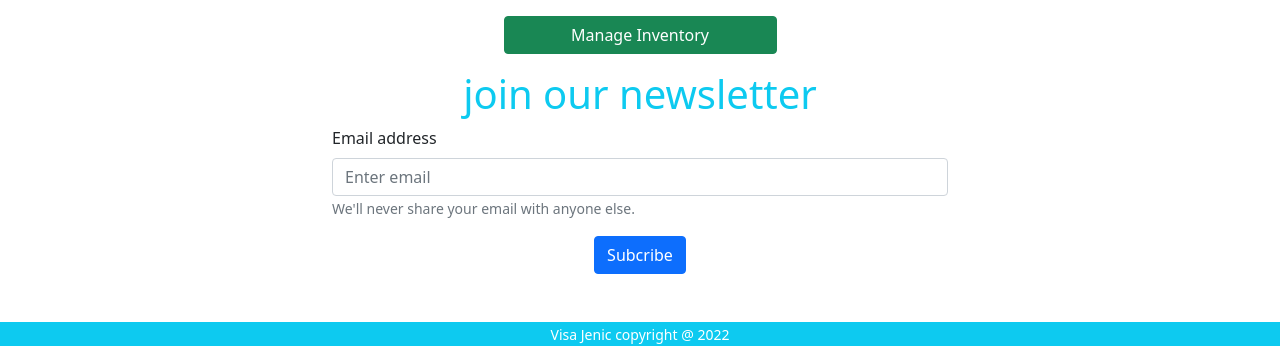
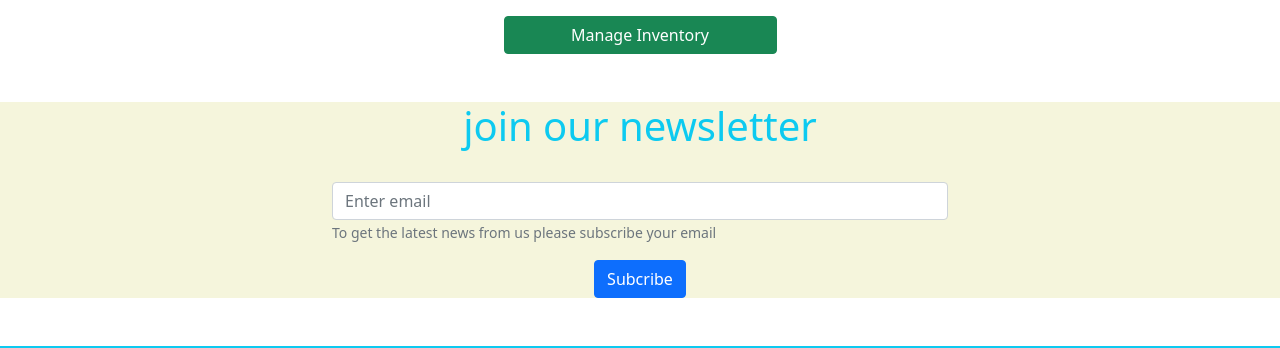
Before and after one commit to Sabit-Shafe/sports-gear-warehouse-client, a React (Create React App) app: page / in a window 1280 px wide. Shown: the part 1454-1802 px from the top of the page. Built offline with nearby package versions, Linux system fonts and the light colour scheme; no server answers.

Commit message:
newsletter part done

```diff
--- a/src/Pages/Home/Newsletter/Newsletter.js
+++ b/src/Pages/Home/Newsletter/Newsletter.js
@@ -3,15 +3,15 @@ import { Button, Form } from 'react-bootstrap';
 
 const Newsletter = () => {
     return (
-        <div>
-            <h1 className="text-center text-info">join our newsletter</h1>
+        <div style={{backgroundColor: 'beige'}}>
+            <h1 className="text-center text-info mt-5">join our newsletter</h1>
             <div className="container mx-auto w-50" >
                 <Form>
                     <Form.Group className="mb-3" controlId="formBasicEmail">
-                        <Form.Label>Email address</Form.Label>
+                        <Form.Label></Form.Label>
                         <Form.Control type="email" placeholder="Enter email" />
-                        <Form.Text className="text-muted">
-                            We'll never share your email with anyone else.
+                        <Form.Text className="text-muted text-center">
+                        To get the latest news from us please subscribe your email
                         </Form.Text>
                     </Form.Group>
                 </Form>
```
